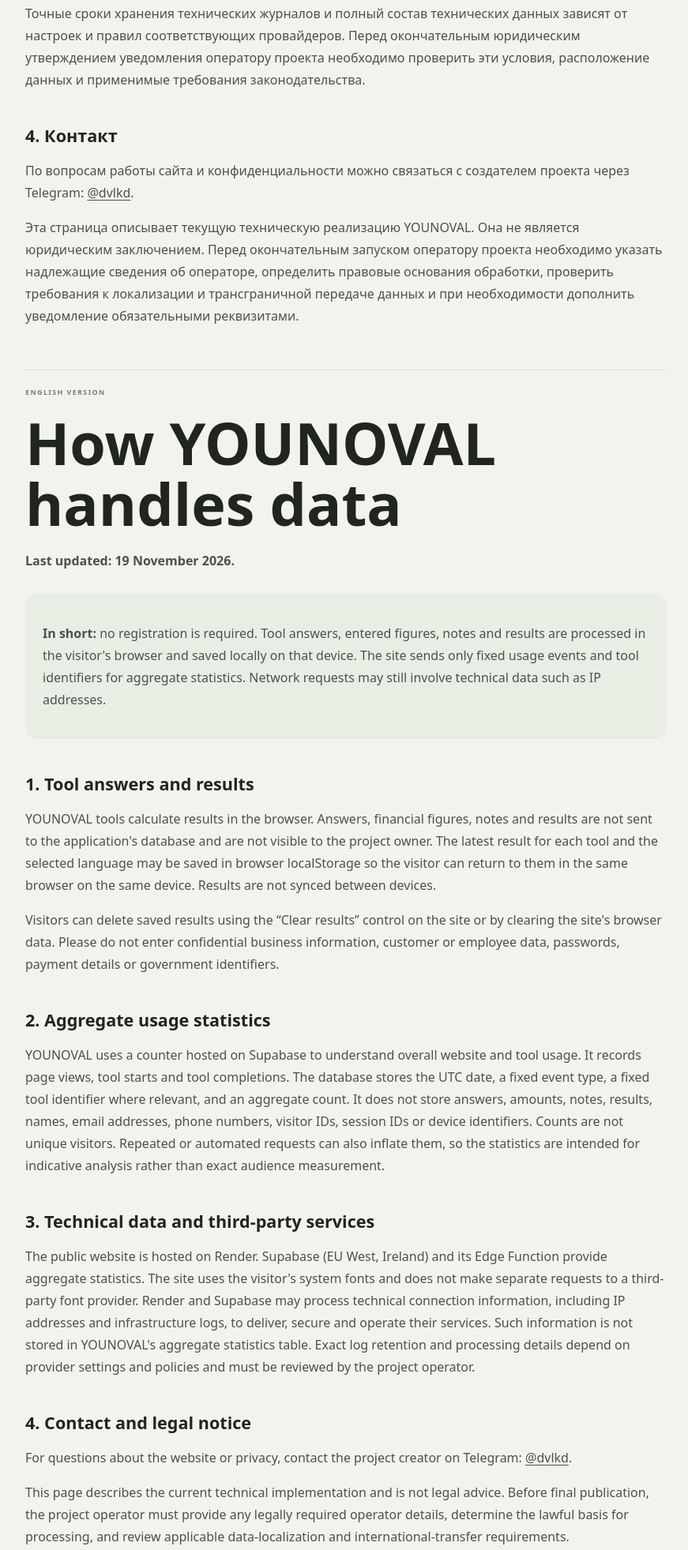
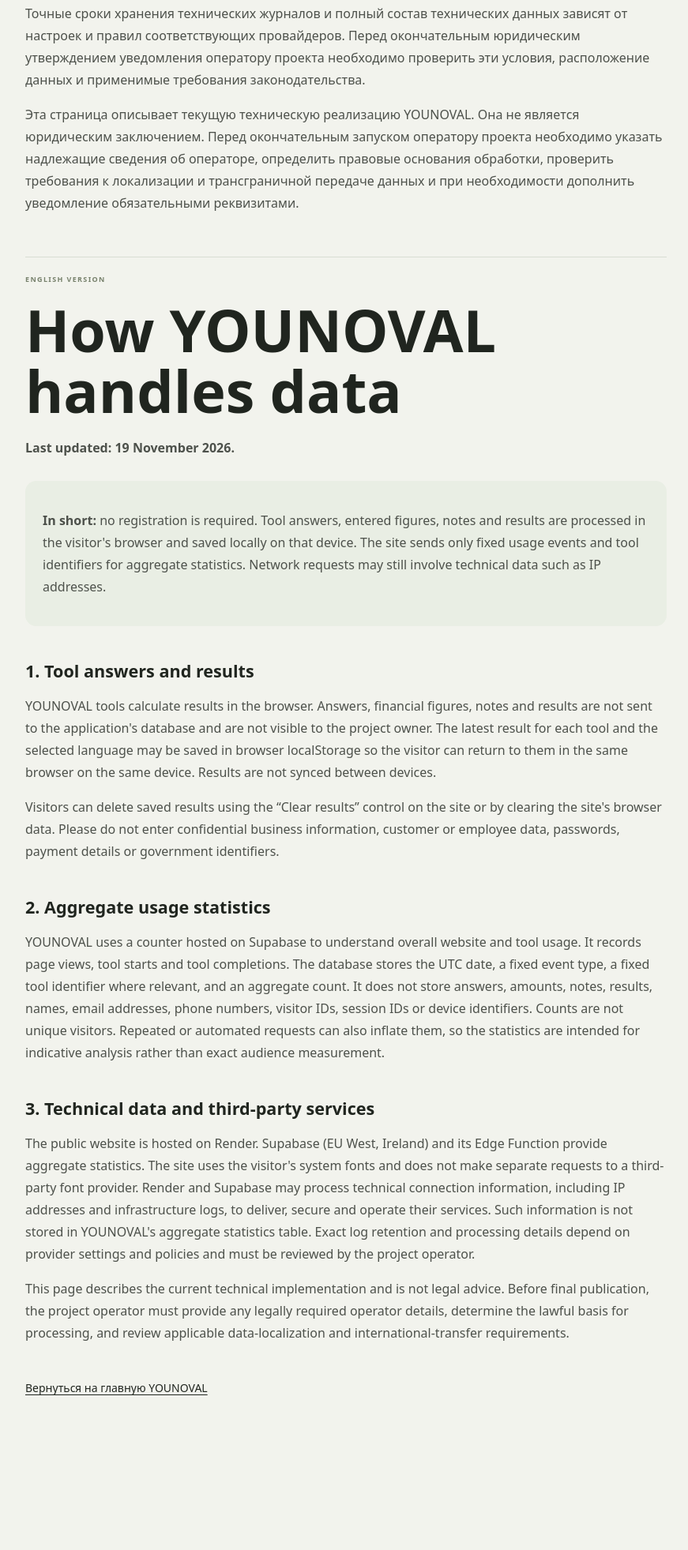
Before and after one commit to valkovadianavalkova31-spec/Younoval-platform, a plain HTML site: page privacy-notice.html in a window 1280 px wide. Shown: the part 1753-3716 px from the top of the page at 79% size, without its empty margins (202-1073 px from the left). After the commit the page ends 3620 px from the top, so only its background shows below. Drawn offline with Linux system fonts and the light colour scheme.

Commit message:
Remove Telegram contact from privacy notice

```diff
--- a/privacy-notice.html
+++ b/privacy-notice.html
@@ -46,9 +46,7 @@
     <p>Публичная версия сайта размещается на Render. Для агрегированной статистики используются Supabase (проект расположен в регионе EU West, Ирландия) и его Edge Function. Сайт использует системные шрифты устройства посетителя и не отправляет отдельные запросы к стороннему сервису шрифтов. Render и Supabase обрабатывают сетевые запросы и могут получать технические сведения, необходимые для доставки, защиты и работы сервисов, включая IP-адреса и технические журналы. Такие сведения не записываются в таблицу агрегированной статистики YOUNOVAL.</p>
     <p>Точные сроки хранения технических журналов и полный состав технических данных зависят от настроек и правил соответствующих провайдеров. Перед окончательным юридическим утверждением уведомления оператору проекта необходимо проверить эти условия, расположение данных и применимые требования законодательства.</p>
 
-    <h2>4. Контакт</h2>
-    <p>По вопросам работы сайта и конфиденциальности можно связаться с создателем проекта через Telegram: <a href="https://t.me/dvlkd" target="_blank" rel="noopener">@dvlkd</a>.</p>
-    <p>Эта страница описывает текущую техническую реализацию YOUNOVAL. Она не является юридическим заключением. Перед окончательным запуском оператору проекта необходимо указать надлежащие сведения об операторе, определить правовые основания обработки, проверить требования к локализации и трансграничной передаче данных и при необходимости дополнить уведомление обязательными реквизитами.</p>
+<p>Эта страница описывает текущую техническую реализацию YOUNOVAL. Она не является юридическим заключением. Перед окончательным запуском оператору проекта необходимо указать надлежащие сведения об операторе, определить правовые основания обработки, проверить требования к локализации и трансграничной передаче данных и при необходимости дополнить уведомление обязательными реквизитами.</p>
 
     <div class="lang-block">
       <small class="eyebrow">ENGLISH VERSION</small>
@@ -66,9 +64,7 @@
       <h2>3. Technical data and third-party services</h2>
       <p>The public website is hosted on Render. Supabase (EU West, Ireland) and its Edge Function provide aggregate statistics. The site uses the visitor's system fonts and does not make separate requests to a third-party font provider. Render and Supabase may process technical connection information, including IP addresses and infrastructure logs, to deliver, secure and operate their services. Such information is not stored in YOUNOVAL's aggregate statistics table. Exact log retention and processing details depend on provider settings and policies and must be reviewed by the project operator.</p>
 
-      <h2>4. Contact and legal notice</h2>
-      <p>For questions about the website or privacy, contact the project creator on Telegram: <a href="https://t.me/dvlkd" target="_blank" rel="noopener">@dvlkd</a>.</p>
-      <p>This page describes the current technical implementation and is not legal advice. Before final publication, the project operator must provide any legally required operator details, determine the lawful basis for processing, and review applicable data-localization and international-transfer requirements.</p>
+<p>This page describes the current technical implementation and is not legal advice. Before final publication, the project operator must provide any legally required operator details, determine the lawful basis for processing, and review applicable data-localization and international-transfer requirements.</p>
     </div>
     <a class="privacy-back" href="index.html">Вернуться на главную YOUNOVAL</a>
   </main>
```
